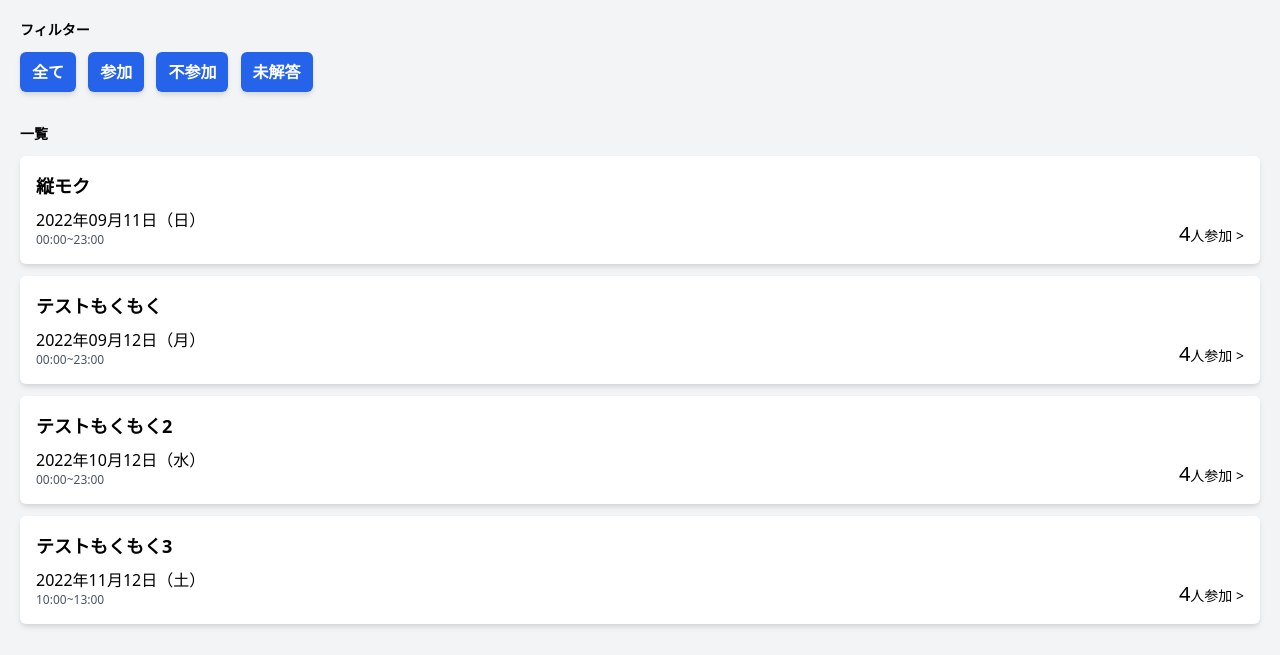
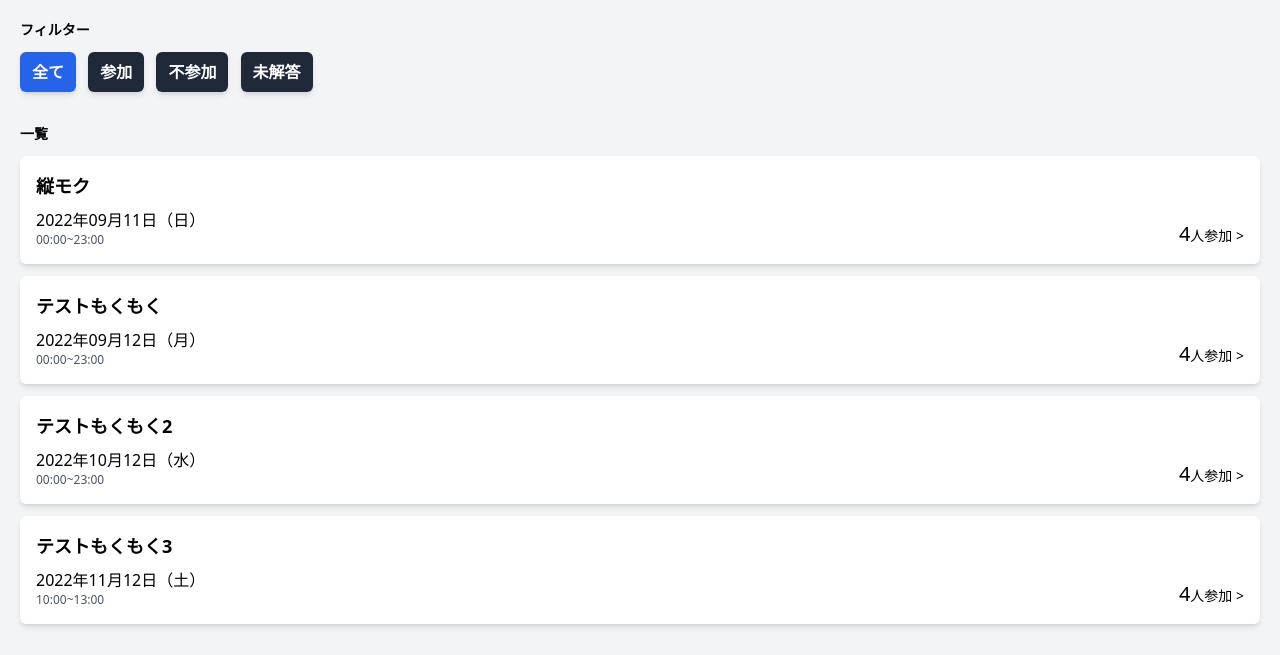
Before and after one commit to posse-ap/posse2-hackathon-202209-team2C, a PHP site: page / in a window 1280 px wide. Shown: the part 64-719 px from the top of the page. Run offline with PHP 8.4, Linux system fonts and the light colour scheme; a user stored in the database is signed in; data comes from the database, SQL or seed files in the repository.

Commit message:
#25 feat: ボタン押下時に色変更

```diff
--- a/src/index.php
+++ b/src/index.php
@@ -84,12 +84,28 @@ $events = [];
 
 if (isset($_POST['participating'])) {
   $events = $participating_events;
+  $background_all = 'bg-gray-800';
+  $background_participating = 'bg-blue-600';
+  $background_unparticipating = 'bg-gray-800';
+  $background_unanswerd = 'bg-gray-800';
 } elseif (isset($_POST['un_participating'])) {
   $events = $un_participating_events;
+  $background_all = 'bg-gray-800';
+  $background_participating = 'bg-gray-800';
+  $background_unparticipating = 'bg-blue-600';
+  $background_unanswerd = 'bg-gray-800';
 } elseif (isset($_POST['unanswered'])) {
   $events = $unanswered_events;
+  $background_all = 'bg-gray-800';
+  $background_participating = 'bg-gray-800';
+  $background_unparticipating = 'bg-gray-800';
+  $background_unanswerd = 'bg-blue-600';
 } else {
   $events = $from_now_events;
+  $background_all = 'bg-blue-600';
+  $background_participating = 'bg-gray-800';
+  $background_unparticipating = 'bg-gray-800';
+  $background_unanswerd = 'bg-gray-800';
 }
 // 未回答者
 $unanswered_users = $db->prepare(
@@ -168,10 +184,10 @@ function get_day_of_week($w)
         <h2 class="text-sm font-bold mb-3">フィルター</h2>
         <div class="flex">
           <form action="index.php" method="post">
-            <button class="px-3 py-2 text-md font-bold mr-2 rounded-md shadow-md bg-blue-600 text-white" type="submit" name="all">全て</button>
-            <button class="px-3 py-2 text-md font-bold mr-2 rounded-md shadow-md bg-blue-600 text-white" type="submit" name="participating">参加</button>
-            <button class="px-3 py-2 text-md font-bold mr-2 rounded-md shadow-md bg-blue-600 text-white" type="submit" name="un_participating">不参加</button>
-            <button class="px-3 py-2 text-md font-bold mr-2 rounded-md shadow-md bg-blue-600 text-white" type="submit" name="unanswered">未解答</button>
+            <button class="px-3 py-2 text-md font-bold mr-2 rounded-md shadow-md text-white <?= $background_all ?>" type="submit" name="all">全て</button>
+            <button class="px-3 py-2 text-md font-bold mr-2 rounded-md shadow-md <?= $background_participating ?> text-white" type="submit" name="participating">参加</button>
+            <button class="px-3 py-2 text-md font-bold mr-2 rounded-md shadow-md <?= $background_unparticipating ?> text-white" type="submit" name="un_participating">不参加</button>
+            <button class="px-3 py-2 text-md font-bold mr-2 rounded-md shadow-md <?= $background_unanswerd ?> text-white" type="submit" name="unanswered">未解答</button>
           </form>
         </div>
       </div>
--- a/src/js/main.js
+++ b/src/js/main.js
@@ -100,7 +100,7 @@ async function participateEvent(eventId) {
       method: 'POST',
       body: formData
     }).then((res) => {
-      if(res.status !== 200) {
+      if (res.status !== 200) {
         throw new Error("system error");
       }
       return res.text();
@@ -111,3 +111,8 @@ async function participateEvent(eventId) {
     console.log(error)
   }
 }
+
+const clicked = () => {
+  document.getElementById('filtter-button-participating').classList.remove('bg-blue-600');
+
+}
```
